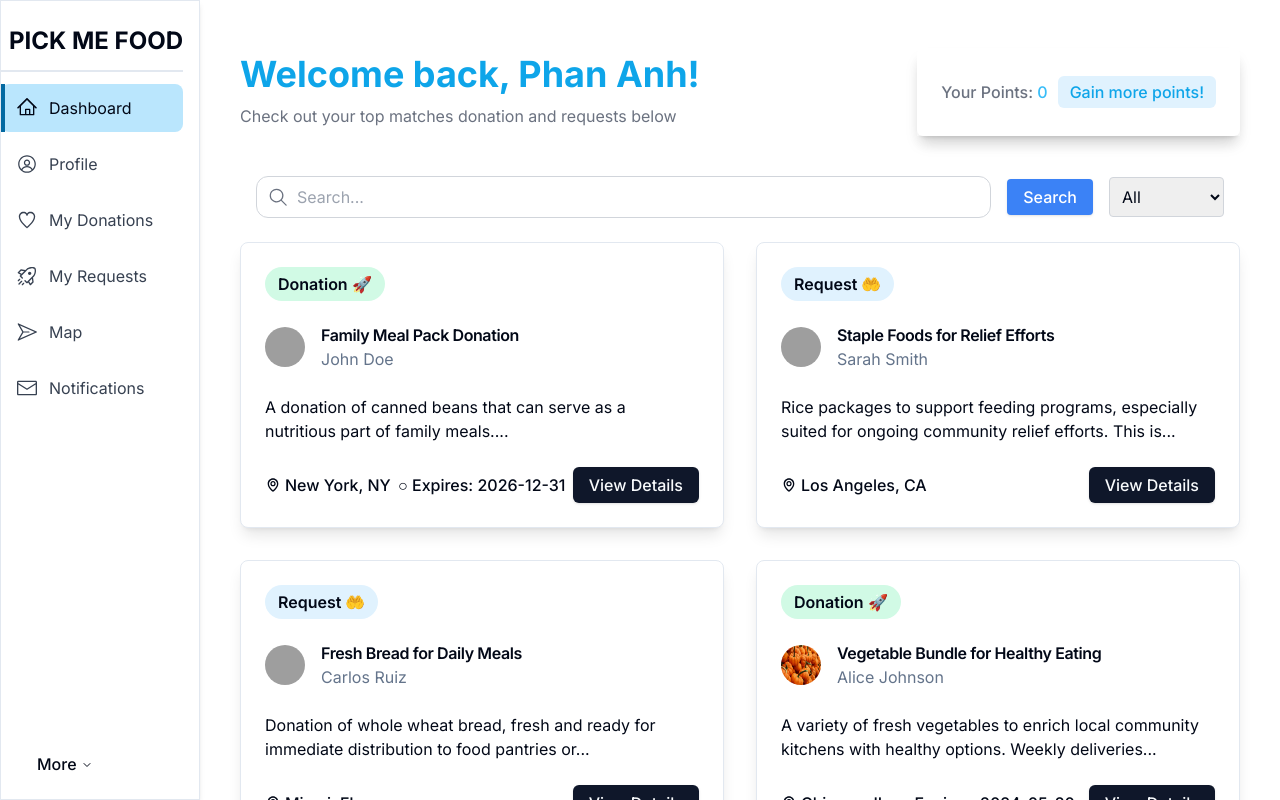
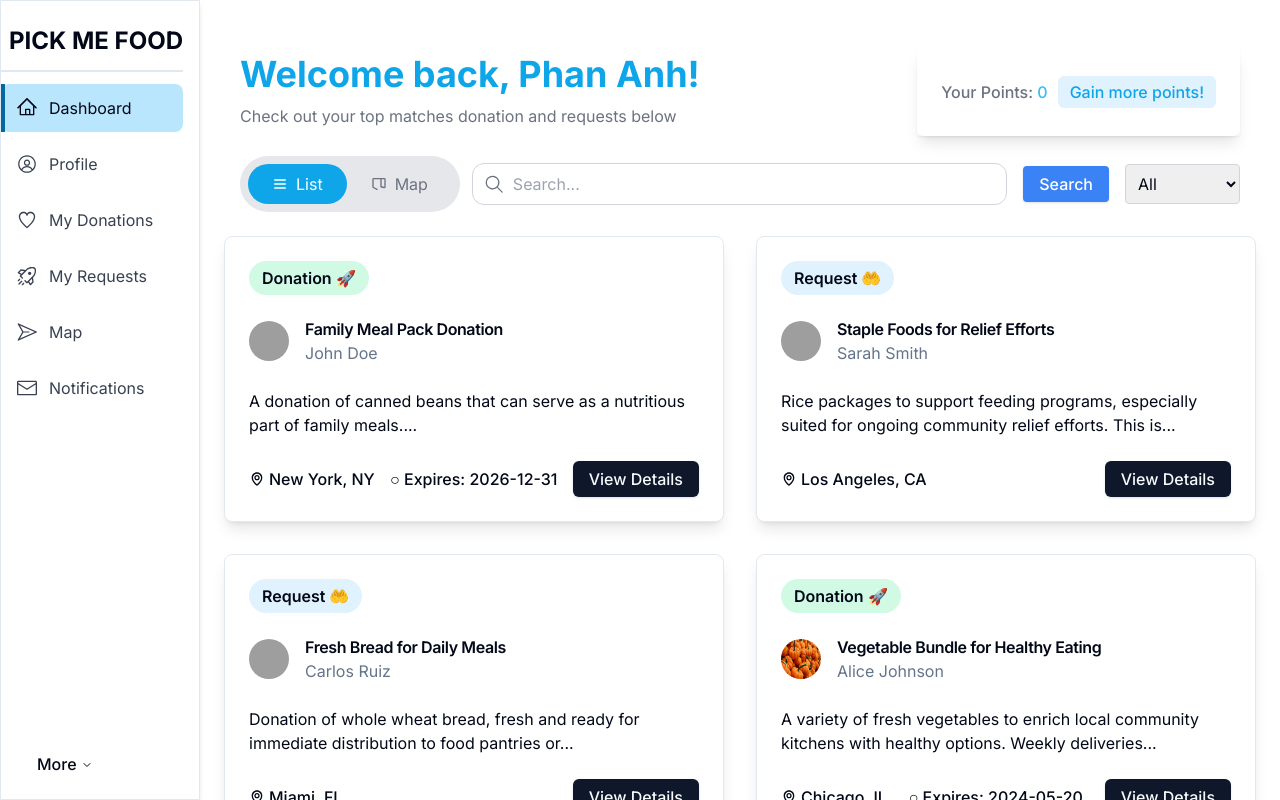
Before and after one commit to AllyHoang/pickmefood, a Next.js app: page /dashboard in a window 1280 px wide. Built offline with nearby package versions, Linux system fonts and the light colour scheme; grey boxes are pictures that could not be loaded; a web font is replaced by a local one.

Commit message:
toggle view between map and dashboard

```diff
--- /dev/null
+++ b/src/page-components/components/DashboardPage/DashboardHeading.jsx
@@ -0,0 +1,17 @@
+function DashboardHeading() {
+    return (
+            <div className="col-span-3 md:col-span-2">
+              <div>
+                <div className="text-heading1-bold font-bold text-sky-500 ">
+                  Welcome back, Phan Anh!
+                </div>
+                <h1 className="flex-auto pt-3 text-base text-gray-500">
+                  {" "}
+                  Check out your top matches donation and requests below
+                </h1>
+              </div>
+            </div>
+    )
+}
+
+export default DashboardHeading
--- a/src/page-components/components/DashboardPage/DashboardPage.jsx
+++ b/src/page-components/components/DashboardPage/DashboardPage.jsx
@@ -30,10 +30,17 @@ import { RxSewingPin } from "react-icons/rx";
 import { RxPerson } from "react-icons/rx";
 import { RxCaretLeft } from "react-icons/rx";
 import { BiMap } from "react-icons/bi";
+import MapComponent from "../MapDonation/mapComponent";
+import ToggleView from "./ToggleView";
+import { useRouter } from "next/router";
+import PointBadge from "./PointBadge";
+import DashboardHeading from "./DashboardHeading";
 
 function DashboardPage({ userId }) {
   const [loading, setLoading] = useState(true);
   const [selectedDonation, setSelectedDonation] = useState(null);
+  const router = useRouter();
+  const [viewType, setViewType] = useState("list");
   const [user, setUser] = useState(null);
   const [searchTerm, setSearchTerm] = useState("");
   const [filterType, setFilterType] = useState("all"); // 'all', 'donations', or 'requests'
@@ -50,6 +57,18 @@ function DashboardPage({ userId }) {
     setSearchTerm(event.target.value);
   };
 
+
+const handleToggleView = () => {
+  if (viewType === "list") {
+    setViewType("map");
+    router.push('/map-view', undefined, { shallow: true });
+  } else {
+    setViewType("list");
+    router.push('/dashboard', undefined, { shallow: true });
+  }
+};
+
+
   const handleSearchSubmit = () => {};
 
   const truncateDescription = (description, maxWords) => {
@@ -61,41 +80,21 @@ function DashboardPage({ userId }) {
   };
 
   return (
-    <div className="container mx-auto px-4 mt-6">
+    <div>
+  {viewType === "list" ?
+  <><div className="container mx-auto px-4 mt-6">
           <div className="grid grid-cols-3 items-center gap-4 mb-5">
-        <div className="col-span-3 md:col-span-2">
-          <div>
-            <div className="text-heading1-bold font-bold text-sky-500 ">
-              Welcome back, Phan Anh!
+            {/* Heading */}
+            <DashboardHeading></DashboardHeading>
+            {/* Point Badge */}
+            <PointBadge></PointBadge>
           </div>
-            <h1 className="flex-auto pt-3 text-base text-gray-500">
-              {" "}
-              Check out your top matches donation and requests below
-            </h1>
-          </div>
-        </div>
-        <div className="col-span-3 md:col-span-1 shadow-lg">
-          <div>
-            <div className="overflow-hidden rounded-md bg-white p-6 shadow-lg">
-              <div className="flex items-center md:flex-col xl:flex-row">
-                <span className="my-1 grow rounded-md">
-                  <div className="text-sm font-medium leading-5 text-gray-500">
-                    Your Points:
-                    <p className="inline text-lg leading-5 text-sky-400"> 0</p>
-                  </div>
-                </span>
-                <span className="my-1 inline-flex grow flex-row-reverse rounded-md">
-                  <button className="inline-flex items-center rounded-md bg-sky-100 px-3 py-2 text-sm font-medium leading-4 text-sky-500 hover:bg-sky-200 focus:outline-none">
-                    Gain more points!
-                  </button>
-                </span>
-              </div>
-            </div>
-          </div>
-        </div>
-      </div>
-      <div className="container mx-auto px-4 mt-10">
           <div className="flex justify-between items-center mb-6">
+            {/* Toggle View From Map to List and vice */}
+            {/* <ToggleView></ToggleView> */}
+            {/* View Type Toggle */}
+            <ToggleView viewType={viewType} handleToggleView={handleToggleView}></ToggleView>
+            {/* Search Bar */}
             <div className="flex-grow flex items-center gap-4">
               <div className="relative flex-grow">
                 <input
@@ -103,8 +102,7 @@ function DashboardPage({ userId }) {
                   placeholder="Search..."
                   value={searchTerm}
                   onChange={handleSearchChange}
-                className="pl-10 pr-4 py-2 w-full border border-gray-300 rounded-xl"
-              />
+                  className="pl-10 pr-4 py-2 w-full border border-gray-300 rounded-xl" />
                 <div className="absolute inset-y-0 left-0 pl-3 flex items-center pointer-events-none">
                   <GoSearch className="h-5 w-5 text-gray-500" />
                 </div>
@@ -113,6 +111,9 @@ function DashboardPage({ userId }) {
                 Search
               </Button>
             </div>
+
+
+            {/* Filter Dropdown */}
             <select
               value={filterType}
               onChange={(e) => setFilterType(e.target.value)}
@@ -123,8 +124,7 @@ function DashboardPage({ userId }) {
               <option value="request">Requests</option>
             </select>
           </div>
-      </div>
-      <div className="grid grid-cols-2 gap-8">
+        </div><div className="grid grid-cols-2 gap-8">
             {filteredItems.map((donation) => (
               <Card
                 key={donation.id}
@@ -132,12 +132,8 @@ function DashboardPage({ userId }) {
               >
                 <CardHeader className="flex-col gap-4 items-start">
                   <Badge
-                variant={`${
-                  donation.type === "Request" ? "primary" : "secondary"
-                }`}
-                className={`px-3 py-1 rounded-full text-sm font-large text-s ${
-                  donation.type === "Request" ? "bg-sky-100" : "bg-emerald-100"
-                }`}
+                    variant={`${donation.type === "Request" ? "primary" : "secondary"}`}
+                    className={`px-3 py-1 rounded-full text-sm font-large text-s ${donation.type === "Request" ? "bg-sky-100" : "bg-emerald-100"}`}
                   >
                     {donation.type === "Request"
                       ? `${donation.type} 🤲`
@@ -148,8 +144,7 @@ function DashboardPage({ userId }) {
                     <Avatar>
                       <AvatarImage
                         src={`/images/${donation.image}`}
-                    alt="Donation Image"
-                  />
+                        alt="Donation Image" />
                       <AvatarFallback>{donation.title.slice(0, 2)}</AvatarFallback>
                     </Avatar>
                     <div>
@@ -193,18 +188,15 @@ function DashboardPage({ userId }) {
                               src={`/images/${selectedDonation?.image}`}
                               alt="Donation"
                               className="w-full object-cover hover:scale-105 transition-scale duration-300"
-                          style={{ height: "200px" }}
-                        />
+                              style={{ height: "200px" }} />
                           </div>
                         )}
                         <div className="p-4">
                           <div className="flex justify-between items-center mb-4">
                             <h2
-                          className={`text-2xl text-heading4-bold font-bold  ${
-                            donation.type === "Request"
+                              className={`text-2xl text-heading4-bold font-bold  ${donation.type === "Request"
                                   ? "text-sky-600"
-                              : "text-emerald-600"
-                          }`}
+                                  : "text-emerald-600"}`}
                             >
                               {selectedDonation?.title}
                             </h2>
@@ -258,7 +250,12 @@ function DashboardPage({ userId }) {
                 </CardFooter>
               </Card>
             ))}
+          </div></> :
+    <div>
+      {/* Render the map view component or layout here */}
+      <MapComponent/>
     </div>
+  }
 </div>
   );
 }
--- /dev/null
+++ b/src/page-components/components/DashboardPage/PointBadge.jsx
@@ -0,0 +1,26 @@
+
+
+function PointBadge() {
+
+    return (
+        <div className="col-span-3 md:col-span-1 shadow-sm">
+            <div className="overflow-hidden rounded-md bg-white p-6 shadow-lg">
+                <div className="flex items-center md:flex-col xl:flex-row">
+                    <span className="my-1 grow rounded-md">
+                    <div className="text-sm font-medium leading-5 text-gray-500">
+                        Your Points:
+                        <p className="inline text-lg leading-5 text-sky-400"> 0</p>
+                    </div>
+                    </span>
+                    <span className="my-1 inline-flex grow flex-row-reverse rounded-md">
+                    <button className="inline-flex items-center rounded-md bg-sky-100 px-3 py-2 text-sm font-medium leading-4 text-sky-500 hover:bg-sky-200 focus:outline-none">
+                        Gain more points!
+                    </button>
+                    </span>
+                </div>
+            </div>
+        </div>
+    )
+}
+
+export default PointBadge
--- /dev/null
+++ b/src/page-components/components/DashboardPage/ToggleView.jsx
@@ -0,0 +1,31 @@
+function ToggleView({viewType,handleToggleView}) {
+    return <>
+        {/* View Type Toggle */}
+        <div className="bg-gray-200 p-2 rounded-full mr-3">
+          <button
+            onClick={() => handleToggleView()}
+            className={`px-6 py-2 rounded-full ${viewType === "list" ? "bg-sky-500 text-white" : "text-gray-500"}`}
+          >
+            <span className="flex items-center">
+              <svg className="w-4 h-4 mr-2" fill="none" stroke="currentColor" viewBox="0 0 24 24">
+                <path strokeLinecap="round" strokeLinejoin="round" strokeWidth={2} d="M4 6h16M4 12h16M4 18h16" />
+              </svg>
+              List
+            </span>
+          </button>
+          <button
+            onClick={() => handleToggleView()}
+            className={`px-6 py-2 rounded-full ${viewType === "map" ? "bg-sky-500 text-white" : "text-gray-500"}`}
+          >
+            <span className="flex items-center">
+              <svg className="w-4 h-4 mr-2" fill="none" stroke="currentColor" viewBox="0 0 24 24">
+                <path strokeLinecap="round" strokeLinejoin="round" strokeWidth={2} d="M9 20l-5.447-2.724A1 1 0 013 16.382V5a1 1 0 011-1h16a1 1 0 011 1v11.382a1 1 0 01-1.553.894L15 16.118V5" />
+              </svg>
+              Map
+            </span>
+          </button>
+        </div>
+    </>
+}
+
+export default ToggleView
--- a/src/page-components/components/MapDonation/mapComponent.jsx
+++ b/src/page-components/components/MapDonation/mapComponent.jsx
@@ -3,6 +3,7 @@ import mapboxgl from "mapbox-gl";
 import "mapbox-gl/dist/mapbox-gl.css";
 import styles from "./mapComponent.module.css"; // Import the CSS module
 import { useRouter } from "next/router";
+import ToggleView from "../DashboardPage/ToggleView";
 
 mapboxgl.accessToken =
   "pk.eyJ1IjoicGlja21lZm9vZCIsImEiOiJjbHZwbHdyMzgwM2hmMmtvNXJ6ZHU2NXh3In0.aITfZvPY-sKGwepyPVPGOg";
@@ -11,6 +12,7 @@ const MapComponent = () => {
   const [map, setMap] = useState(null);
   const [donations, setDonations] = useState([]);
   const [requests, setRequests] = useState([]);
+  const [viewType, setViewType] = useState("map");
   const [searchValue, setSearchValue] = useState("");
   const [searchError, setSearchError] = useState("");
   const [suggestions, setSuggestions] = useState([]);
@@ -21,6 +23,15 @@ const MapComponent = () => {
   const router = useRouter();
   const [showDonations, setShowDonations] = useState(true); // State to toggle between rendering donations and requests
 
+  const handleToggleView = () => {
+    if (viewType === "list") {
+      setViewType("map");
+      router.push('/map-view', undefined, { shallow: true });
+    } else {
+      setViewType("list");
+      router.push('/dashboard', undefined, { shallow: true });
+    }
+  };
   useEffect(() => {
     if (showDonations) {
       fetchDonations();
@@ -320,7 +331,10 @@ const MapComponent = () => {
           ))}
         </div>
       )}
-      <form className={styles.searchForm} onSubmit={handleSearchSubmit}>
+      <div className="absolute top-5 left-5 z-10 flex items-center justify-start space-x-2">
+        {/* Add ToggleView components here */}
+        <ToggleView viewType={viewType} handleToggleView={handleToggleView} />
+        <form className="flex items-center" onSubmit={handleSearchSubmit}>
           <input
             type="text"
             value={searchValue}
@@ -332,6 +346,8 @@ const MapComponent = () => {
             Search
           </button>
         </form>
+      </div>
+
       {suggestions.length > 0 && (
         <ul className={styles.suggestions}>
           {suggestions.map((suggestion, index) => (
```
Also changed, not shown: src/page-components/components/MapDonation/mapComponent.module.css (+5 -5 lines). Lines whose indentation alone changed are shown as unchanged.
